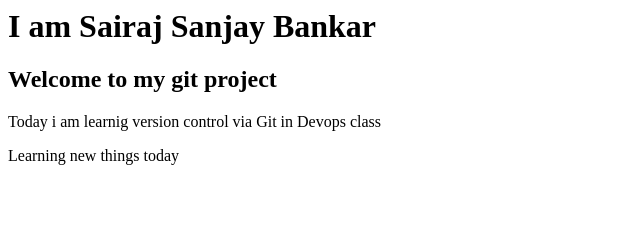
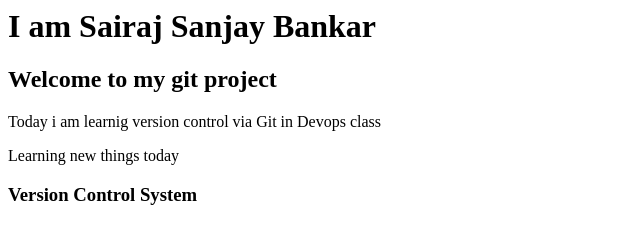
Before and after one commit to bankarsairaj/myrepository, a plain HTML site: page index.html in a window 1280 px wide. Shown: the whole page, without its empty margins (0-640 px from the left). Drawn offline with Linux system fonts and the light colour scheme.

Commit message:
Updated index.html

```diff
--- a/index.html
+++ b/index.html
@@ -4,4 +4,5 @@
 <h2>Welcome to  my git project</h2>
 <p>Today i am learnig version control via Git in Devops class</p>
 <p>Learning new things today</p>
+<h3>Version Control System</h3>
 </html>
```
